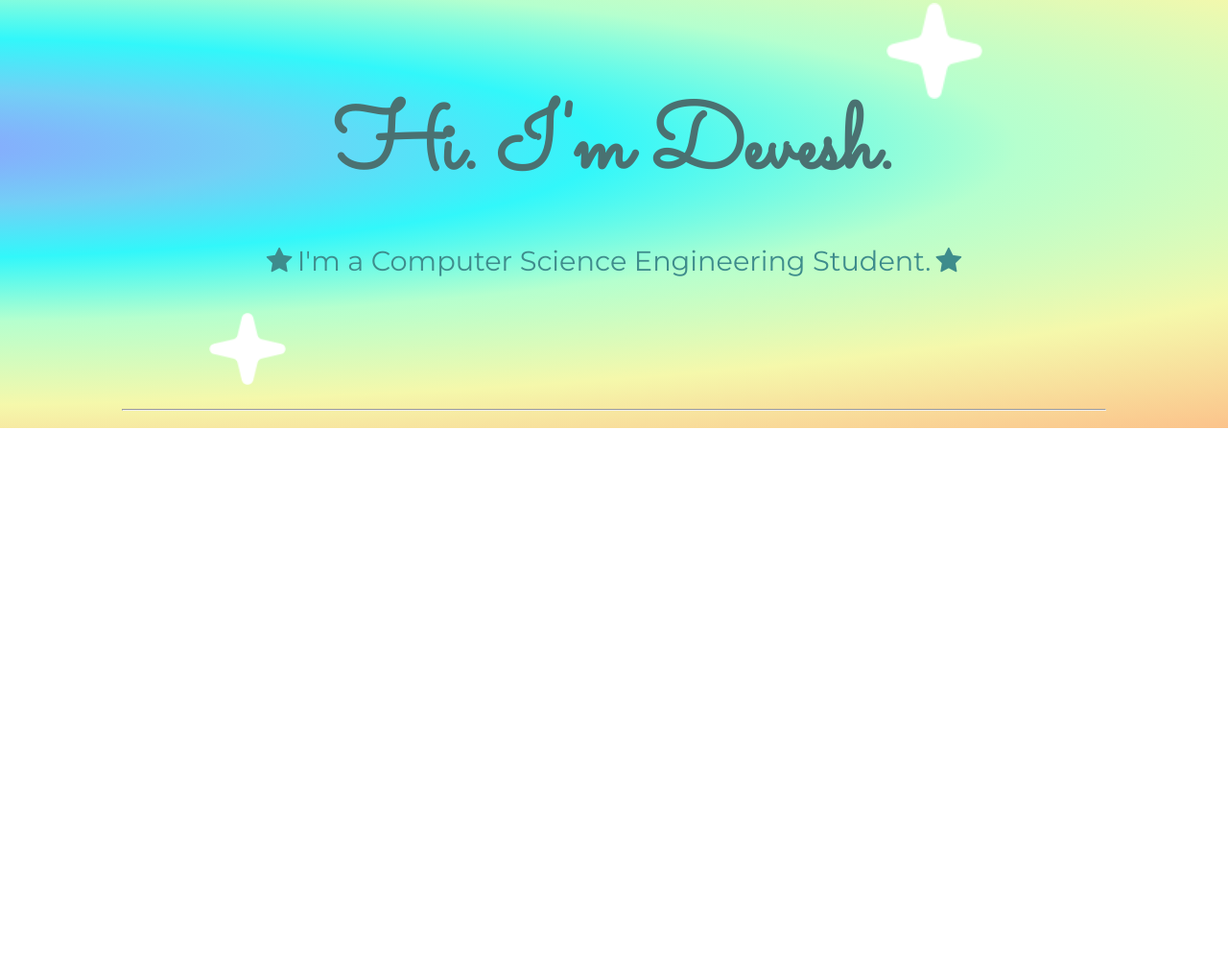
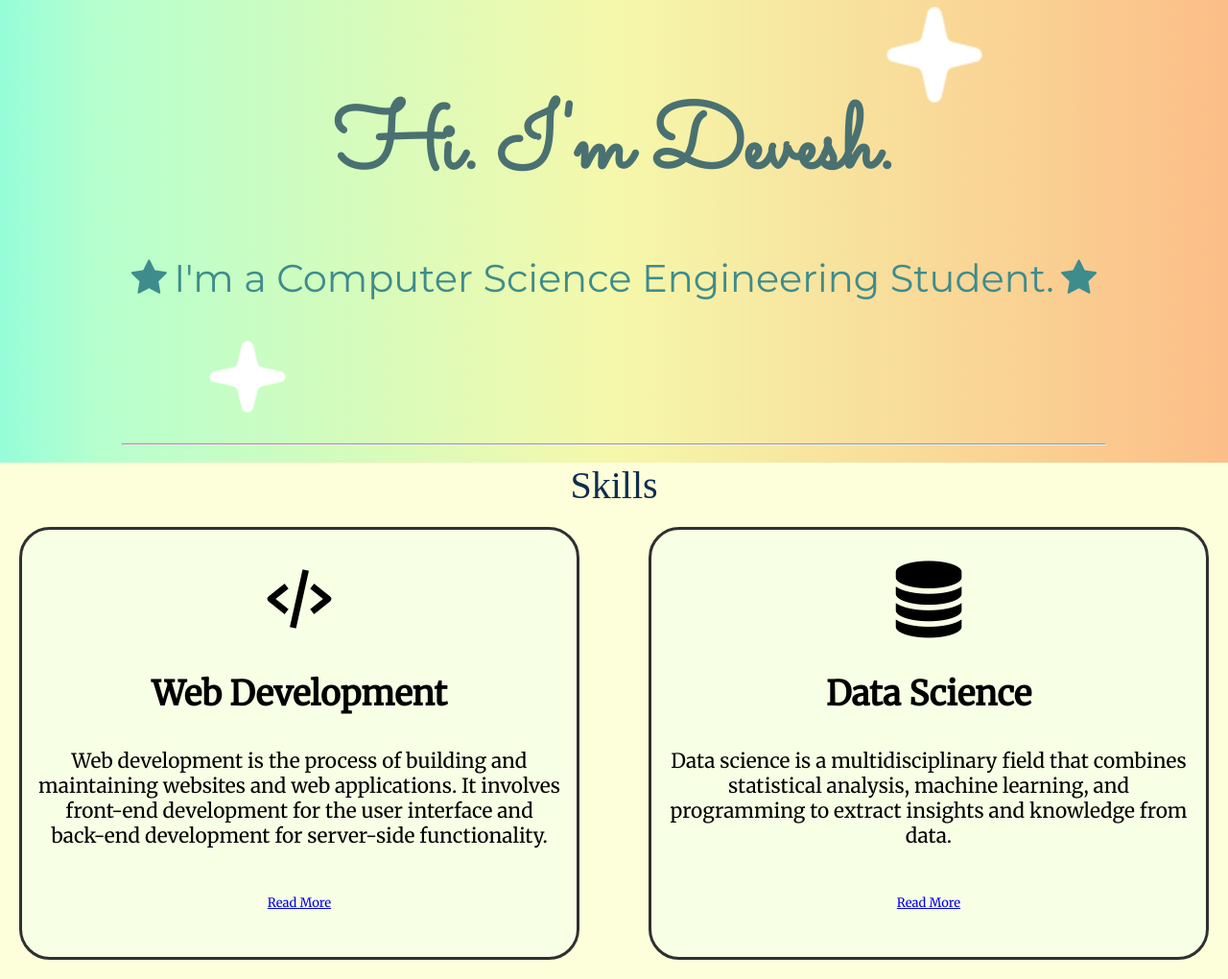
Before and after one commit to ramawatdevesh18/newPortfolio, a plain HTML site: page index.html in a window 1280 px wide. Shown: the part 138-1158 px from the top of the page at 96% size. Before the commit the page ends 800 px from the top, so only its background shows below. Drawn offline with nearby package versions, Linux system fonts and the light colour scheme; a web font is replaced by a local one.

Commit message:
skills added

```diff
--- a/contact.css
+++ b/contact.css
@@ -1,21 +1,9 @@
 body{
     margin: 0;
     padding: 0;
-    background: #F9F7F7;
-    /* background-image: linear-gradient(125deg, rgba(247,251,252,1) 0%, rgba(214,230,242,1) 26%, rgba(174,212,241,1) 61%, rgba(247,251,252,1) 92%); */
-    /* background-image: linear-gradient(125deg, rgba(247,251,252,1) 0%, rgba(214,214,242,1) 28%, rgba(174,241,206,1) 69%, rgba(247,251,252,1) 92%);;
-    background-size: 200%;
-    animation: bg-animat 10s infinite alternate; */
+    background: #fcf9e3;
+}
 
-}
-@keyframes bg-animat {
-    0%{
-        background-position:left;
-    }
-    100%{
-        background-position: right;
-    }
-}
 .container {
     max-width: 500px;
     margin: 0 auto;
--- a/index.css
+++ b/index.css
@@ -55,15 +55,15 @@ h1{
     font-size: 1.8rem;
 
 }
-h2{
-    font-size: 3.5rem;
+.front h2{
+    font-size: 2.5rem;
     font-family: 'Montserrat',sans-serif;
     font-weight: normal;
     color: #3e8c8c;
 }
 .front{
-    background-image: radial-gradient( rgb(141, 160, 255) 0%, rgba(114,208,246,1) 15%, rgba(50,247,250,1) 28%, rgba(181,255,206,1) 44%, rgba(245,248,171,1) 65%, rgb(252, 190, 136) 90%, rgb(255, 197, 197) 100%);
-    background-size: 300%;
+    background-image: linear-gradient(to right, rgb(141, 160, 255) 0%, rgba(114,208,246,1) 15%, rgba(50,247,250,1) 28%, rgba(181,255,206,1) 44%, rgba(245,248,171,1) 65%, rgb(252, 190, 136) 90%, rgb(255, 197, 197) 100%);
+    background-size: 200%;
     animation: bg-animat 10s infinite alternate;
     padding-bottom: 10px;
 }
@@ -99,3 +99,56 @@ h2{
     height:100px;
     width: 100px  ;
 }
+
+.heading{
+    margin: 0;
+    text-align: center;
+    color:#112D4E;
+    font-size: 2.5rem;
+    font-family:Caprasimo;
+    font-weight: lighter;
+}
+.skills{
+    background-color: rgb(253, 254, 218) ;
+}
+
+.skills-container{
+    display: flex;
+    justify-content: center;
+    align-items: center;
+    flex-wrap: wrap;
+    gap: 2rem;
+}
+
+.skills-container .skills-box {
+    margin:20px 20px;
+    margin-right: 20px;
+    flex: 2 2 30rem;
+    background:#F7FFE5;
+    padding: 2rem 1rem 3rem;
+    border-radius: 2rem;
+    text-align: center;
+    border: .2rem solid rgb(48, 48, 48);
+    transition: .5s ease;
+    width: fit-content;
+    font-size: small;
+}
+
+.skills-container .skills-box:hover {
+    border-color: black;
+    transform: scale(1.02);
+}
+
+.skills-box i{
+    font-size: 5rem;
+    color: black;
+}
+
+.skills-box h3{
+    font-size: 2.2rem;
+}
+
+.skills-box p {
+    font-size: 1.3rem;
+    margin: 1rem 0 3rem;
+}
--- a/index.html
+++ b/index.html
@@ -9,6 +9,7 @@
     <link rel="preconnect" href="https://fonts.gstatic.com" crossorigin>
     <link href="https://fonts.googleapis.com/css2?family=Caprasimo&family=Lobster&family=Merriweather&family=Montserrat&family=Sacramento&display=swap" rel="stylesheet">
     <link rel="stylesheet" href="https://cdnjs.cloudflare.com/ajax/libs/font-awesome/4.7.0/css/font-awesome.min.css">
+    <link href="https://unpkg.com/boxicons@2.1.4/css/boxicons.min.css" rel="stylesheet" />
 </head>
 <body>
 <div class="front">
@@ -16,7 +17,7 @@
     <nav>
         <ul class="navUl" >
             <li><a href="index.html"> Home </a></li>
-            <li><a href="#"> Work </a></li>
+            <li><a href="#skills"> Work </a></li>
             <li><a href="about.html"> About </a></li>
             <li><a href="contact.html"> Contact </a></li>
         </ul>
@@ -31,10 +32,24 @@
     <hr width="80%">
 </div>
 
+<section class="skills" id="skills">
+    <h2 class="heading"><span>Skills</span></h2>
+    <div class="skills-container" >
+      <div class="skills-box">
+        <i class='bx bx-code-alt'></i>
+        <h3>Web Development</h3>
+        <p>Web development is the process of building and maintaining websites and web applications. It involves front-end development for the user interface and back-end development for server-side functionality.</p>
+          <a href="https://www.geeksforgeeks.org/web-development/" class="btn" target="_blank">Read More</a>
+      </div>
 
-<div >
-
-</div>
+      <div class="skills-box">
+        <i class="fa fa-database" ></i>
+        <h3>Data Science</h3>
+        <p>Data science is a multidisciplinary field that combines statistical analysis, machine learning, and programming to extract insights and knowledge from data.</p>
+          <a href="https://www.geeksforgeeks.org/what-is-data-science/" class="btn" target="_blank">Read More</a>
+      </div>
+    </div>
+  </section >
 
 
 </body>
```
